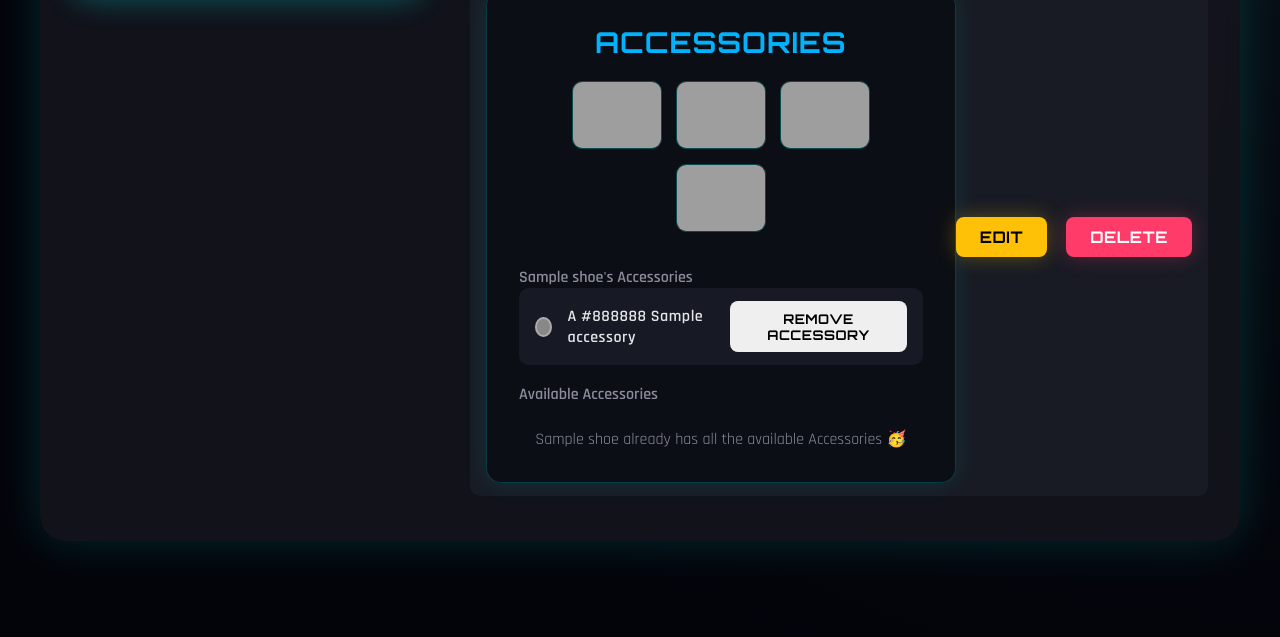
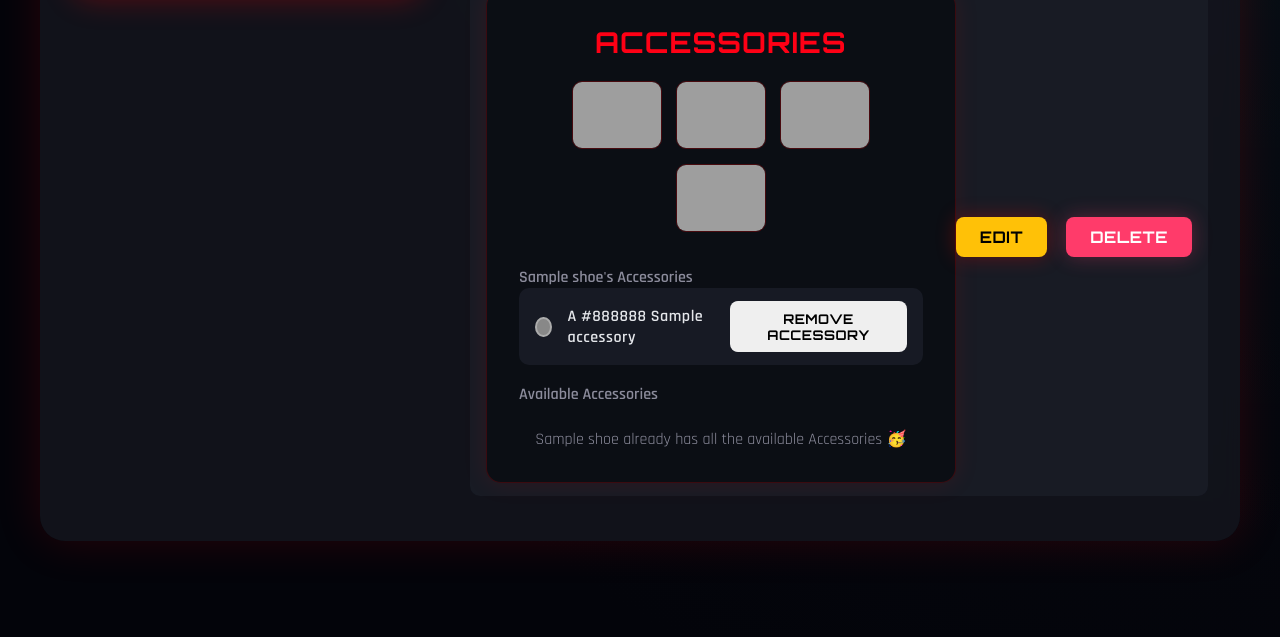
Before and after one commit to Tuck1206/django-crud-app-lab, a Django app: page /shoes/1/ in a window 1280 px wide. Shown: the part 491-1128 px from the top of the page. Run offline with Django 5.2, Linux system fonts and the light colour scheme; tables that the repository leaves empty hold one stand-in row (values such as "Sample post"); grey boxes are pictures that could not be loaded.

Commit message:
More CSS

```diff
--- a/shoestoreapp/shoe_store_app/static/css/form.css
+++ b/shoestoreapp/shoe_store_app/static/css/form.css
@@ -102,7 +102,6 @@ textarea:focus {
   box-shadow: 0 0 15px rgba(255, 213, 0, 0.5);
 }
 
-/* --- Submit Button --- */
 .btn.submit {
   display: block;
   margin: 2rem auto 0;
@@ -125,12 +124,10 @@ textarea:focus {
   box-shadow: 0 0 40px rgba(255, 204, 0, 0.6);
 }
 
-/* --- Placeholder Styling --- */
 ::placeholder {
   color: var(--text-muted);
 }
 
-/* --- Animations --- */
 @keyframes fadeInDown {
   from { opacity: 0; transform: translateY(-20px); }
   to { opacity: 1; transform: translateY(0); }
@@ -141,7 +138,6 @@ textarea:focus {
   to { opacity: 1; transform: translateY(0); }
 }
 
-/* --- Responsive --- */
 @media (max-width: 700px) {
   .form-container {
     width: 90%;
--- a/shoestoreapp/shoe_store_app/static/css/shoes/shoe_detail.css
+++ b/shoestoreapp/shoe_store_app/static/css/shoes/shoe_detail.css
@@ -1,11 +1,11 @@
 @import url('https://fonts.googleapis.com/css2?family=Orbitron:wght@500;700&family=Rajdhani:wght@400;600&display=swap');
 
 :root {
-  --accent: #00fff2;
-  --accent2: #00b3ff;
+  --accent: #ff0000;
+  --accent2: #ff0015;
   --danger: #ff3b6a;
   --warn: #ffc107;
-  --bg-dark: #04050a;
+  --bg-dark: #020309;
   --text-light: #e5e7eb;
   --text-muted: #8c8c9c;
   --card-bg: rgba(20, 22, 30, 0.85);
@@ -30,7 +30,7 @@ body {
   padding: 2rem;
   background: var(--card-bg);
   border-radius: 25px;
-  box-shadow: 0 0 45px rgba(0, 255, 255, 0.15);
+  box-shadow: 0 0 45px rgba(255, 0, 0, 0.15);
   backdrop-filter: blur(10px);
   animation: fadeInUp 1s ease;
 }
@@ -39,14 +39,14 @@ body {
   width: 350px;
   height: auto;
   border-radius: 20px;
-  border: 1px solid rgba(0, 255, 255, 0.25);
-  box-shadow: 0 0 30px rgba(0, 255, 255, 0.3);
+  border: 1px solid rgba(255, 0, 0, 0.25);
+  box-shadow: 0 0 30px rgba(255, 0, 0, 0.3);
   transition: transform 0.4s ease, box-shadow 0.4s ease;
 }
 
 .shoe-img img:hover {
   transform: scale(1.05);
-  box-shadow: 0 0 60px rgba(0, 255, 255, 0.6);
+  box-shadow: 0 0 60px rgba(255, 0, 0, 0.6);
 }
 
 .shoe-details {
@@ -58,7 +58,7 @@ body {
 .shoe-details h1 {
   font-family: 'Orbitron', sans-serif;
   color: var(--accent);
-  text-shadow: 0 0 10px rgba(0, 255, 255, 0.4);
+  text-shadow: 0 0 10px rgba(255, 0, 0, 0.4);
   font-size: 1.3rem;
   margin-bottom: 0.5rem;
 }
@@ -74,8 +74,8 @@ body {
   background: rgba(10, 12, 18, 0.85);
   padding: 2rem;
   border-radius: 15px;
-  border: 1px solid rgba(0, 255, 255, 0.2);
-  box-shadow: 0 0 25px rgba(0, 255, 255, 0.1);
+  border: 1px solid rgba(255, 0, 0, 0.2);
+  box-shadow: 0 0 25px rgba(255, 0, 0, 0.1);
 }
 
 .subsection-title {
@@ -96,13 +96,13 @@ body {
   width: 90px;
   margin: 0.3rem;
   border-radius: 10px;
-  border: 1px solid rgba(0, 255, 255, 0.25);
+  border: 1px solid rgba(255, 0, 0, 0.25);
   transition: transform 0.3s ease;
 }
 
 .subsection-title img:hover {
   transform: scale(1.08);
-  box-shadow: 0 0 25px rgba(0, 255, 255, 0.5);
+  box-shadow: 0 0 25px rgba(255, 0, 0, 0.5);
 }
 
 .accessory-container {
@@ -177,12 +177,12 @@ body {
 .btn.warn {
   background: var(--warn);
   color: #000;
-  box-shadow: 0 0 20px rgba(255, 193, 7, 0.3);
+  box-shadow: 0 0 20px rgba(255, 7, 7, 0.3);
 }
 
 .btn.warn:hover {
   transform: scale(1.05);
-  box-shadow: 0 0 35px rgba(255, 193, 7, 0.5);
+  box-shadow: 0 0 35px rgba(255, 7, 7, 0.5);
 }
 
 .shoe-actions {
```
Also changed, not shown: shoestoreapp/shoe_store_app/static/css/home.css (+0 -14 lines).
